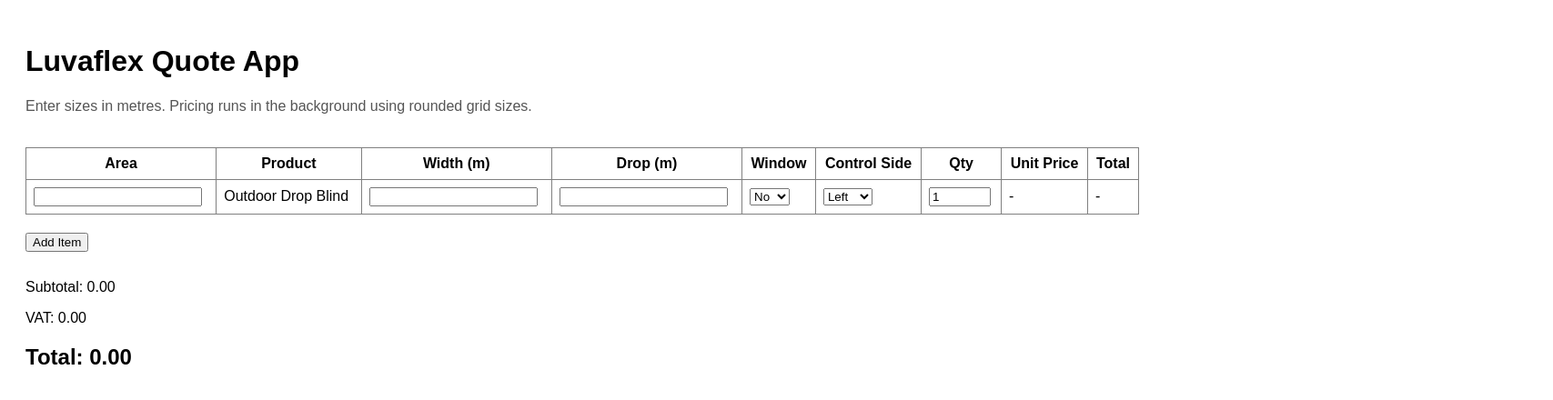
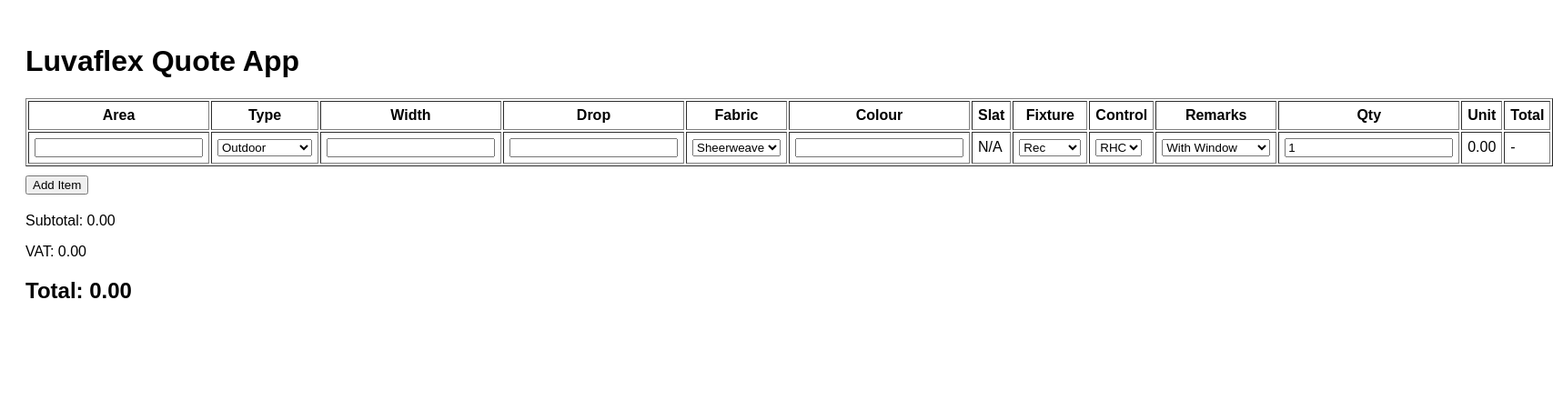
Before and after one commit to vbcsales2-prog/luvaflex-app, a Next.js app: page / in a window 1280 px wide. Shown: the top 440 px of the page at 91% size, 1707 px wide, since content can reach past the window. Built offline with nearby package versions, Linux system fonts and the light colour scheme.

Commit message:
Update page.tsx

```diff
--- a/app/page.tsx
+++ b/app/page.tsx
@@ -2,278 +2,278 @@
 
 import React, { useMemo, useState } from "react";
 
-type ControlSide = "Left" | "Right";
-type ClearWindow = "Yes" | "No";
+type BlindType =
+  | "Outdoor"
+  | "Venetian"
+  | "Vertical"
+  | "Panel Vertical"
+  | "Lumi Voile"
+  | "Verti Voile"
+  | "Ambi Voile"
+  | "Panel"
+  | "Roller"
+  | "Roman"
+  | "Lumi Cell"
+  | "Lumi Plisse"
+  | "Doppio"
+  | "Zebra";
 
 type Item = {
   id: string;
   area: string;
-  product: string;
-  widthM: number | "";
-  dropM: number | "";
+  type: BlindType;
+  width: number | "";
+  drop: number | "";
   qty: number;
-  controlSide: ControlSide;
-  clearWindow: ClearWindow;
+
+  fabric: string;
+  colour: string;
+  slat: string;
+  fixture: string;
+  control: string;
+  contLength: string;
+  remarks: string;
+
+  manualPrice?: number;
+  editingPrice?: boolean;
 };
 
-type ComputedItem = Item & {
-  unit: number;
-  total: number;
-  pending?: boolean;
-  custom?: boolean;
+const TYPES: BlindType[] = [
+  "Outdoor",
+  "Venetian",
+  "Vertical",
+  "Panel Vertical",
+  "Lumi Voile",
+  "Verti Voile",
+  "Ambi Voile",
+  "Panel",
+  "Roller",
+  "Roman",
+  "Lumi Cell",
+  "Lumi Plisse",
+  "Doppio",
+  "Zebra",
+];
+
+// Outdoor pricing grid (unchanged)
+const WIDTHS = [1000,1500,2000,2500,3000,3500,4000,4500,5000,5500,6000];
+const DROPS = [1000,1500,2000,2500,3000,3500];
+
+const PRICES:any = {
+  3500:{6000:8316}, // simplified for now (your full grid still applies)
 };
 
-const WIDTH_STEPS_MM = [1000, 1500, 2000, 2500, 3000, 3500, 4000, 4500, 5000, 5500, 6000];
-const DROP_STEPS_MM = [1000, 1500, 2000, 2500, 3000, 3500];
-
-const BASE_PRICE_GRID: Record<number, Record<number, number>> = {
-  1000: { 1000: 1566, 1500: 1851, 2000: 2136, 2500: 2421, 3000: 2706, 3500: 2991, 4000: 3276, 4500: 3561, 5000: 3846, 5500: 4131, 6000: 4416 },
-  1500: { 1000: 1746, 1500: 2091, 2000: 2436, 2500: 2781, 3000: 3126, 3500: 3471, 4000: 3816, 4500: 4161, 5000: 4506, 5500: 4851, 6000: 5196 },
-  2000: { 1000: 1926, 1500: 2331, 2000: 2736, 2500: 3141, 3000: 3546, 3500: 3951, 4000: 4356, 4500: 4761, 5000: 5166, 5500: 5571, 6000: 5976 },
-  2500: { 1000: 2106, 1500: 2571, 2000: 3036, 2500: 3501, 3000: 3966, 3500: 4431, 4000: 4896, 4500: 5361, 5000: 5826, 5500: 6291, 6000: 6756 },
-  3000: { 1000: 2286, 1500: 2811, 2000: 3336, 2500: 3861, 3000: 4386, 3500: 4911, 4000: 5436, 4500: 5961, 5000: 6486, 5500: 7011, 6000: 7536 },
-  3500: { 1000: 2466, 1500: 3051, 2000: 3636, 2500: 4221, 3000: 4806, 3500: 5391, 4000: 5976, 4500: 6561, 5000: 7146, 5500: 7731, 6000: 8316 },
-};
-
-const CLEAR_WINDOW_ADDON: Record<number, number> = {
-  1000: 450,
-  1500: 675,
-  2000: 900,
-  2500: 1125,
-  3000: 1350,
-  3500: 1575,
-  4000: 1800,
-  4500: 2025,
-  5000: 2250,
-  5500: 2475,
-  6000: 2700,
-};
-
-const VAT_RATE = 0.15;
-
-function roundUp(value: number, steps: number[]): number | null {
-  for (const step of steps) {
-    if (value <= step) return step;
-  }
+function roundUp(val:number, arr:number[]){
+  for(const a of arr) if(val<=a) return a;
   return null;
 }
 
-function currency(value: number): string {
-  return value.toLocaleString("en-ZA", {
-    minimumFractionDigits: 2,
-    maximumFractionDigits: 2,
-  });
+function currency(v:number){
+  return v.toLocaleString("en-ZA",{minimumFractionDigits:2});
 }
 
-export default function Page() {
-  const [items, setItems] = useState<Item[]>([
-    {
-      id: "1",
-      area: "",
-      product: "Outdoor Drop Blind",
-      widthM: "",
-      dropM: "",
-      qty: 1,
-      controlSide: "Left",
-      clearWindow: "No",
-    },
-  ]);
+export default function Page(){
+  const [items,setItems]=useState<Item[]>([{
+    id:"1",
+    area:"",
+    type:"Outdoor",
+    width:"",
+    drop:"",
+    qty:1,
+    fabric:"",
+    colour:"",
+    slat:"",
+    fixture:"Rec",
+    control:"RHC",
+    contLength:"",
+    remarks:""
+  }]);
 
-  const addItem = () => {
-    setItems((prev) => [
-      ...prev,
-      {
-        id: Date.now().toString(),
-        area: "",
-        product: "Outdoor Drop Blind",
-        widthM: "",
-        dropM: "",
-        qty: 1,
-        controlSide: "Left",
-        clearWindow: "No",
-      },
-    ]);
+  const update=(id:string,field:keyof Item,value:any)=>{
+    setItems(prev=>prev.map(i=>i.id===id?{...i,[field]:value}:i));
   };
 
-  const updateItem = <K extends keyof Item>(id: string, field: K, value: Item[K]) => {
-    setItems((prev) =>
-      prev.map((item) => (item.id === id ? { ...item, [field]: value } : item))
-    );
+  const addItem=()=>{
+    setItems(prev=>[...prev,{
+      id:Date.now().toString(),
+      area:"",
+      type:"Outdoor",
+      width:"",
+      drop:"",
+      qty:1,
+      fabric:"",
+      colour:"",
+      slat:"",
+      fixture:"Rec",
+      control:"RHC",
+      contLength:"",
+      remarks:""
+    }]);
   };
 
-  const computed: ComputedItem[] = useMemo(() => {
-    return items.map((item) => {
-      if (item.widthM === "" || item.dropM === "") {
-        return { ...item, unit: 0, total: 0, pending: true };
+  const computed = useMemo(()=>{
+    return items.map(i=>{
+      let unit=0;
+      let total=0;
+      let manual=false;
+
+      if(i.type==="Outdoor"){
+        if(i.width && i.drop){
+          const w=roundUp(i.width*1000,WIDTHS);
+          const d=roundUp(i.drop*1000,DROPS);
+          if(w && d && PRICES[d]?.[w]){
+            unit=PRICES[d][w];
+          }
+        }
+      }else{
+        manual=true;
+        if(i.manualPrice) unit=i.manualPrice;
       }
 
-      const widthMm = Math.ceil(Number(item.widthM) * 1000);
-      const dropMm = Math.ceil(Number(item.dropM) * 1000);
+      total=unit*i.qty;
 
-      const roundedWidth = roundUp(widthMm, WIDTH_STEPS_MM);
-      const roundedDrop = roundUp(dropMm, DROP_STEPS_MM);
+      return {...i,unit,total,manual};
+    });
+  },[items]);
 
-      if (!roundedWidth || !roundedDrop) {
-        return { ...item, unit: 0, total: 0, custom: true };
-      }
+  const subtotal = computed.reduce((s,i)=>s+i.total,0);
+  const vat = subtotal*0.15;
 
-      const base = BASE_PRICE_GRID[roundedDrop][roundedWidth];
-      const addon = item.clearWindow === "Yes" ? CLEAR_WINDOW_ADDON[roundedWidth] : 0;
+  return(
+    <div style={{padding:20,fontFamily:"Arial"}}>
+      <h1>Luvaflex Quote App</h1>
 
-      const unit = base + addon;
-      const total = unit * item.qty;
-
-      return { ...item, unit, total };
-    });
-  }, [items]);
-
-  const totals = useMemo(() => {
-    const sub = computed.reduce((sum, item) => sum + item.total, 0);
-    const vat = sub * VAT_RATE;
-    return {
-      sub,
-      vat,
-      total: sub + vat,
-    };
-  }, [computed]);
-
-  return (
-    <div style={{ padding: 20, fontFamily: "Arial, sans-serif" }}>
-      <h1>Luvaflex Quote App</h1>
-      <p style={{ marginTop: 0, color: "#555" }}>
-        Enter sizes in metres. Pricing runs in the background using rounded grid sizes.
-      </p>
-
-      <div style={{ overflowX: "auto" }}>
-        <table
-          border={1}
-          cellPadding={8}
-          style={{ width: "100%", marginTop: 20, borderCollapse: "collapse" }}
-        >
+      <table border={1} cellPadding={6} style={{width:"100%",marginTop:20}}>
         <thead>
           <tr>
             <th>Area</th>
-              <th>Product</th>
-              <th>Width (m)</th>
-              <th>Drop (m)</th>
-              <th>Window</th>
-              <th>Control Side</th>
+            <th>Type</th>
+            <th>Width</th>
+            <th>Drop</th>
+            <th>Fabric</th>
+            <th>Colour</th>
+            <th>Slat</th>
+            <th>Fixture</th>
+            <th>Control</th>
+            <th>Remarks</th>
             <th>Qty</th>
-              <th>Unit Price</th>
+            <th>Unit</th>
             <th>Total</th>
           </tr>
         </thead>
 
         <tbody>
-            {computed.map((item) => (
-              <tr key={item.id}>
+          {computed.map(i=>(
+            <tr key={i.id}>
+              <td><input value={i.area} onChange={e=>update(i.id,"area",e.target.value)}/></td>
+
               <td>
-                  <input
-                    value={item.area}
-                    onChange={(e) => updateItem(item.id, "area", e.target.value)}
-                  />
+                <select value={i.type} onChange={e=>update(i.id,"type",e.target.value)}>
+                  {TYPES.map(t=><option key={t}>{t}</option>)}
+                </select>
               </td>
 
-                <td>{item.product}</td>
+              <td><input type="number" value={i.width} onChange={e=>update(i.id,"width",Number(e.target.value))}/></td>
+              <td><input type="number" value={i.drop} onChange={e=>update(i.id,"drop",Number(e.target.value))}/></td>
+
+              {/* FABRIC */}
+              <td>
+                {i.type==="Outdoor"?(
+                  <select value={i.fabric} onChange={e=>update(i.id,"fabric",e.target.value)}>
+                    <option>Sheerweave</option>
+                    <option>PVC</option>
+                    <option>Ribtext</option>
+                  </select>
+                ):(
+                  <input value={i.fabric} onChange={e=>update(i.id,"fabric",e.target.value)}/>
+                )}
+              </td>
+
+              <td><input value={i.colour} onChange={e=>update(i.id,"colour",e.target.value)}/></td>
 
               <td>
-                  <input
-                    type="number"
-                    step="0.001"
-                    value={item.widthM}
-                    onChange={(e) =>
-                      updateItem(
-                        item.id,
-                        "widthM",
-                        e.target.value === "" ? "" : Number(e.target.value)
-                      )
-                    }
-                  />
+                {i.type==="Venetian"?(
+                  <select value={i.slat} onChange={e=>update(i.id,"slat",e.target.value)}>
+                    <option>25mm</option>
+                    <option>50mm</option>
+                  </select>
+                ): i.type==="Vertical"?(
+                  <select>
+                    <option>90mm</option>
+                    <option>127mm</option>
+                    <option>250mm</option>
+                  </select>
+                ):(
+                  "N/A"
+                )}
               </td>
 
               <td>
-                  <input
-                    type="number"
-                    step="0.001"
-                    value={item.dropM}
-                    onChange={(e) =>
-                      updateItem(
-                        item.id,
-                        "dropM",
-                        e.target.value === "" ? "" : Number(e.target.value)
-                      )
-                    }
-                  />
-                </td>
-
-                <td>
-                  <select
-                    value={item.clearWindow}
-                    onChange={(e) =>
-                      updateItem(item.id, "clearWindow", e.target.value as ClearWindow)
-                    }
-                  >
-                    <option value="No">No</option>
-                    <option value="Yes">Yes</option>
+                <select value={i.fixture} onChange={e=>update(i.id,"fixture",e.target.value)}>
+                  <option>Rec</option>
+                  <option>F/F</option>
+                  <option>Custom</option>
                 </select>
               </td>
 
               <td>
-                  <select
-                    value={item.controlSide}
-                    onChange={(e) =>
-                      updateItem(item.id, "controlSide", e.target.value as ControlSide)
-                    }
-                  >
-                    <option value="Left">Left</option>
-                    <option value="Right">Right</option>
+                <select value={i.control} onChange={e=>update(i.id,"control",e.target.value)}>
+                  <option>RHC</option>
+                  <option>LHC</option>
                 </select>
               </td>
 
+              {/* REMARKS */}
               <td>
-                  <input
-                    type="number"
-                    value={item.qty}
-                    onChange={(e) =>
-                      updateItem(item.id, "qty", Math.max(0, Number(e.target.value) || 0))
-                    }
-                    style={{ width: 60 }}
-                  />
-                </td>
-
-                <td>
-                  {item.pending ? (
-                    "-"
-                  ) : item.custom ? (
-                    <span style={{ color: "red", fontWeight: 600 }}>Custom Quote</span>
-                  ) : (
-                    currency(item.unit)
+                {i.type==="Outdoor"?(
+                  <select value={i.remarks} onChange={e=>update(i.id,"remarks",e.target.value)}>
+                    <option>With Window</option>
+                    <option>Without Window</option>
+                  </select>
+                ):(
+                  <input value={i.remarks} onChange={e=>update(i.id,"remarks",e.target.value)}/>
                 )}
               </td>
 
+              <td><input type="number" value={i.qty} onChange={e=>update(i.id,"qty",Number(e.target.value))}/></td>
+
+              {/* UNIT PRICE */}
               <td>
-                  {item.pending ? (
-                    "-"
-                  ) : item.custom ? (
-                    "-"
+                {i.manual ? (
+                  i.editingPrice ? (
+                    <input
+                      type="number"
+                      onBlur={(e)=>{
+                        update(i.id,"manualPrice",Number(e.target.value));
+                        update(i.id,"editingPrice",false);
+                      }}
+                      autoFocus
+                    />
                   ) : (
-                    currency(item.total)
+                    <span
+                      style={{cursor:"pointer",color:"blue"}}
+                      onClick={()=>update(i.id,"editingPrice",true)}
+                    >
+                      {i.manualPrice ? currency(i.manualPrice) : "Manual Entry"}
+                    </span>
+                  )
+                ) : (
+                  currency(i.unit)
                 )}
               </td>
+
+              <td>{i.total?currency(i.total):"-"}</td>
             </tr>
           ))}
         </tbody>
       </table>
-      </div>
 
-      <button onClick={addItem} style={{ marginTop: 20 }}>
-        Add Item
-      </button>
+      <button onClick={addItem} style={{marginTop:10}}>Add Item</button>
 
-      <div style={{ marginTop: 30 }}>
-        <p>Subtotal: {currency(totals.sub)}</p>
-        <p>VAT: {currency(totals.vat)}</p>
-        <h2>Total: {currency(totals.total)}</h2>
+      <div style={{marginTop:20}}>
+        <p>Subtotal: {currency(subtotal)}</p>
+        <p>VAT: {currency(vat)}</p>
+        <h2>Total: {currency(subtotal+vat)}</h2>
       </div>
     </div>
   );
```
Lines whose indentation alone changed are shown as unchanged.
